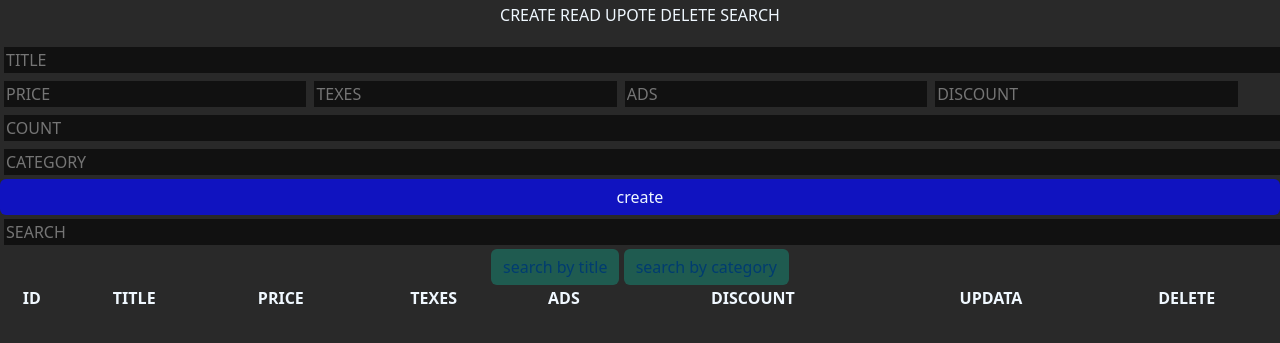
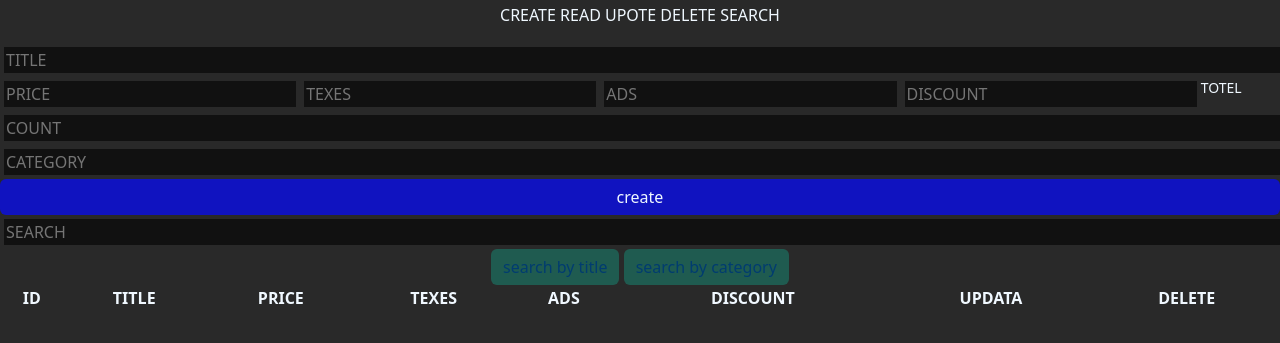
Before and after one commit to Yousef30988/cruds, a plain HTML site: page index.html in a window 1280 px wide. Shown: the part 53-396 px from the top of the page. Drawn offline with Linux system fonts and the light colour scheme.

Commit message:
Add files via upload

```diff
--- a/index.html
+++ b/index.html
@@ -21,6 +21,7 @@
             <input onkeyup="getTotal()" ype="number" id="texes" placeholder="texes">
             <input onkeyup="getTotal()" type="number" id="ads" placeholder="ads">
             <input onkeyup="getTotal()" type="number" id="discount" placeholder="discount">
+            <small id="totel">totel</small>
         </div>
         <input type="number" id="count" placeholder="count" >
         <input type="text" id="category" placeholder="category">
@@ -28,7 +29,7 @@
     </div>
     <div class="outputs">
         <div class="searchblock">
-             <input type="text" id="search" placeholder="search">
+              <input type="text" id="search" placeholder="search">
             <div class="bnt">
                 <button type="button" class="btn btn-outline-primary" id="title">search by title</button>
                 <button type="button" class="btn btn-outline-primary" id="search">search by category</button>
```
